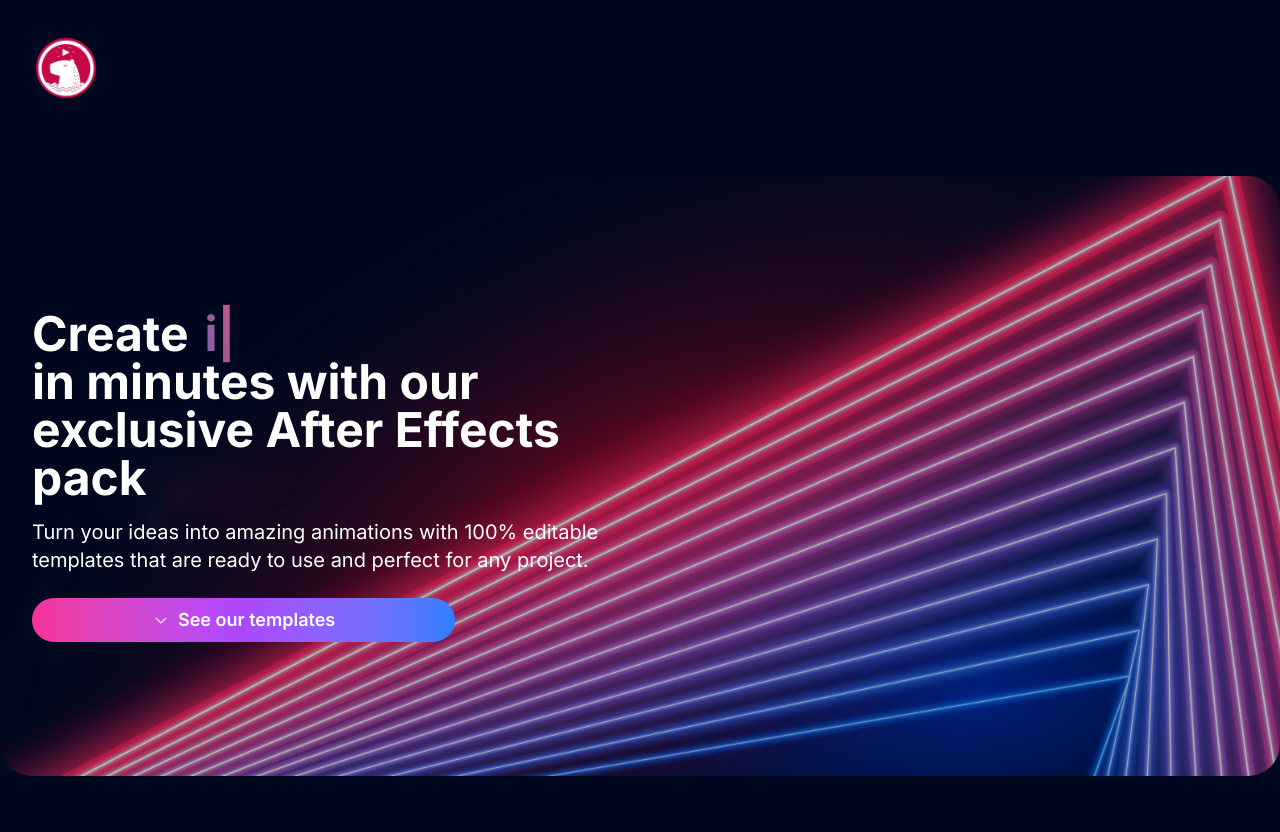
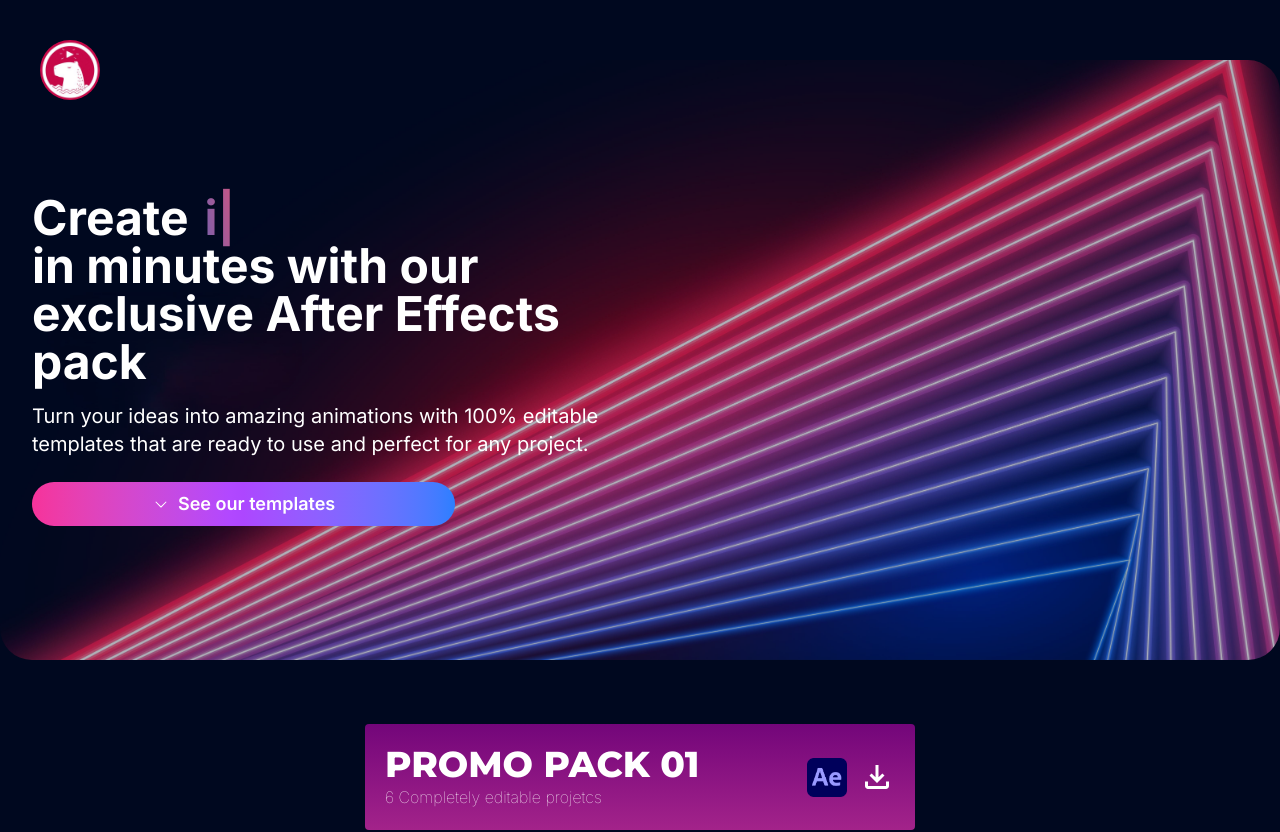
Before and after one commit to MotionBender/pack-aftereffects-behave, a Next.js app: page / in a window 1280 px wide. Shown: the top 832 px of the page. Built offline with nearby package versions, Linux system fonts and the light colour scheme.

Commit message:
Ajustes de posicionamento da nav

```diff
--- a/app/_components/navbar.tsx
+++ b/app/_components/navbar.tsx
@@ -3,8 +3,7 @@ import Link from "next/link";
 
 export function NavBar() {
   return (
-    <div className="absolute left-5 top-2 z-10 w-full  md:static md:p-5">
-      <div className="flex justify-between items-center h-24 max-w-[1240px] mx-auto px-4 text-white  ">
+    <div className="max-w-[1400px] mx-auto">
       <Link href="/">
         <Image
           src="/assets/logo-behave.jpg"
@@ -12,11 +11,10 @@ export function NavBar() {
           width={60}
           height={20}
           priority
-            className="rounded-full"
+          className="rounded-full relative top-10 left-10 z-2 "
         />
       </Link>
       {/* <p className="w-full mx-2 text-2xl tracking-wider">Behave</p> */}
     </div>
-    </div>
   );
 }
--- a/app/pages/hero.tsx
+++ b/app/pages/hero.tsx
@@ -7,8 +7,8 @@ import { VscChevronDown } from "react-icons/vsc";
 
 export function Hero() {
   return (
-    <div className="flex items-center justify-center">
-      <div className="hero-background flex flex-col items-center justify-center rounded-4xl text-center max-w-[1400px] p-8 mx-auto h-140 mt-10 md:h-150 md:grid md:grid-cols-2 md:text-start">
+    <div className="">
+      <div className="hero-background flex flex-col items-center justify-center rounded-4xl text-center max-w-[1400px] p-8 mx-auto h-140 md:h-150 md:grid md:grid-cols-2 md:text-start">
         <div className="flex flex-col justify-center items-center md:items-start">
           <h1
             className="
```
Lines whose indentation alone changed are shown as unchanged.
